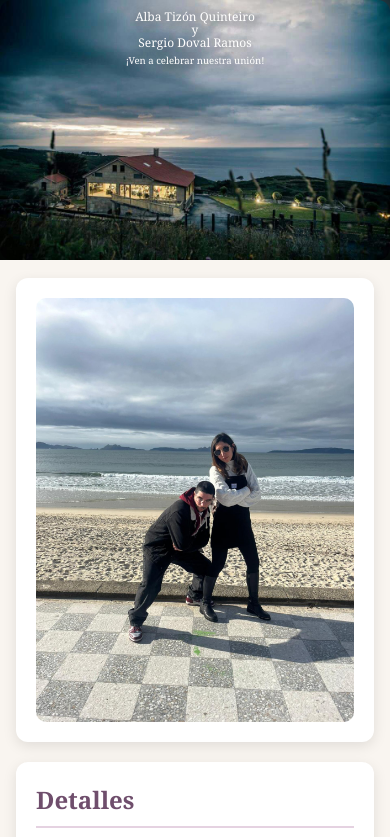
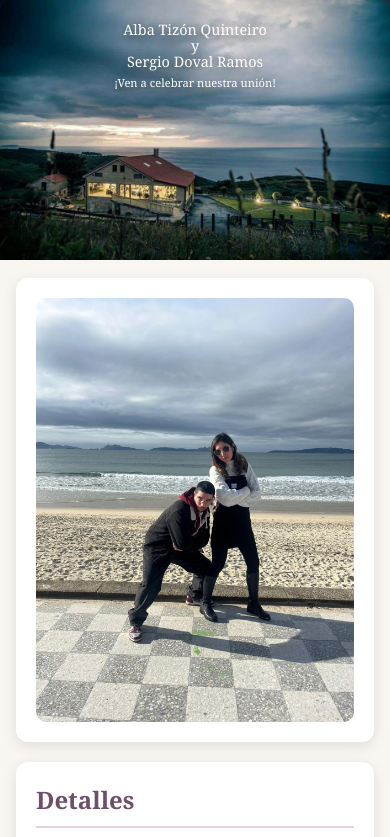
Before and after one commit to SergioDovalRamos/Boda, a plain HTML site: page index.html in a window 390 px wide. Shown: the top 837 px of the page. Drawn offline with Linux system fonts and the light colour scheme.

Commit message:
Update index.html

```diff
--- a/index.html
+++ b/index.html
@@ -216,17 +216,17 @@
 
     @media (max-width: 900px) {
       .portada-texto {
-        padding-top: 10px;
+        padding-top: 22px;
       }
 
       .portada-texto h1 {
-        font-size: 0.75em;
+        font-size: 0.9em;
         line-height: 1.1;
       }
 
       .portada-texto p {
-        font-size: 0.6em;
-        margin-top: 4px;
+        font-size: 0.7em;
+        margin-top: 5px;
       }
 
       .fila-superior,
```
